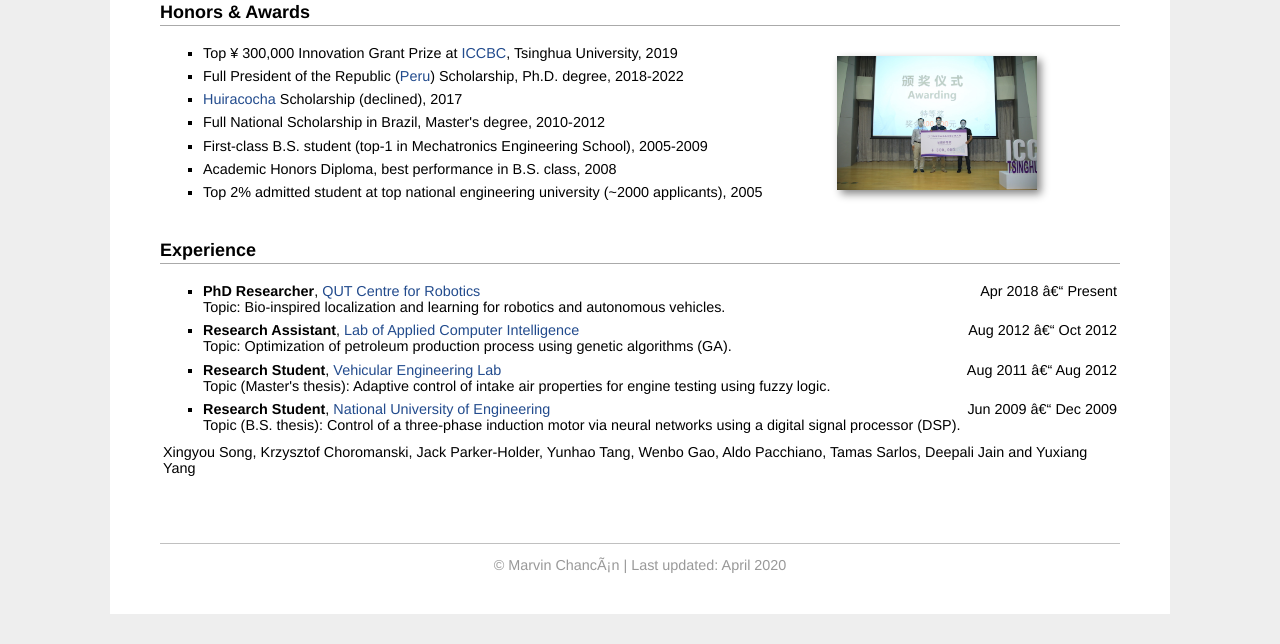
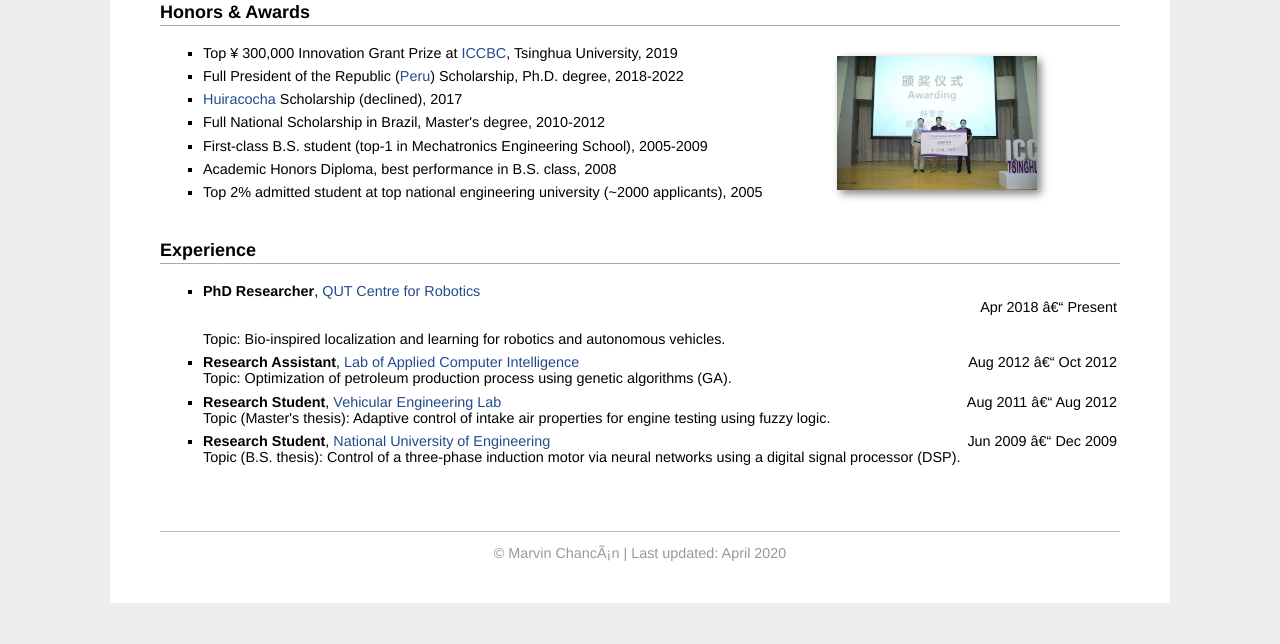
Before and after one commit to mchancan/mchancan.github.io, a Jekyll site: the page built from index.html, in a window 1280 px wide and 900 px high, scrolled down 877 px, cut to the strip 256-900 px from the top of the window. Built offline with Jekyll 4.4.1, drawn with Linux system fonts in a browser that asks for light colours; comment, search, counter and statistics services are not loaded.

Commit message:
Update index.html

```diff
--- a/index.html
+++ b/index.html
@@ -139,13 +139,11 @@ title: Marvin
 	<tr>
 		<td width="100%">
 			<ul>
-				<li> <div style="float:left; text-align:left"><b>PhD Researcher</b>, <a href="https://research.qut.edu.au/qcr/robotic-vision/">QUT Centre for Robotics</a></div> <div style="float:right; text-align:right">Apr 2018 – Present</div><br> <div style="float:left; text-align:left">Topic: Bio-inspired localization and learning for robotics and autonomous vehicles.</div><br></li>
+				<li> <div style="text-align:left"><b>PhD Researcher</b>, <a href="https://research.qut.edu.au/qcr/robotic-vision/">QUT Centre for Robotics</a></div> <div style="text-align:right">Apr 2018 – Present</div><br> <div style="float:left; text-align:left">Topic: Bio-inspired localization and learning for robotics and autonomous vehicles.</div><br></li>
 				<li> <div style="float:left; text-align:left"><b>Research Assistant</b>, <a href="http://www.ica.ele.puc-rio.br/en/">Lab of Applied Computer Intelligence</a></div> <div style="float:right; text-align:right">Aug 2012 – Oct 2012</div><br> <div style="float:left; text-align:left">Topic: Optimization of petroleum production process using genetic algorithms (GA).</div><br></li>
 				<li> <div style="float:left; text-align:left"><b>Research Student</b>, <a href="https://www.puc-rio.br/english/specialprojects/iepuc.html">Vehicular Engineering Lab</a></div> <div style="float:right; text-align:right">Aug 2011 – Aug 2012</div><br> <div style="float:left; text-align:left">Topic (Master's thesis): Adaptive control of intake air properties for engine testing using fuzzy logic.</div><br></li>
 				<li> <div style="float:left; text-align:left"><b>Research Student</b>, <a href="https://www.uni.edu.pe">National University of Engineering</a></div> <div style="float:right; text-align:right">Jun 2009 – Dec 2009</div><br> <div style="float:left; text-align:left">Topic (B.S. thesis): Control of a three-phase induction motor via neural networks using a digital signal processor (DSP).</div><br></li>
 			</ul>
-			<p dir="ltr" style="text-align: left;">Xingyou Song, Krzysztof Choromanski, Jack Parker-Holder, Yunhao Tang, Wenbo Gao, Aldo Pacchiano, Tamas Sarlos, Deepali Jain and Yuxiang Yang
-			</p>
 		</td>
 	</tr>
 </tbody>
```
